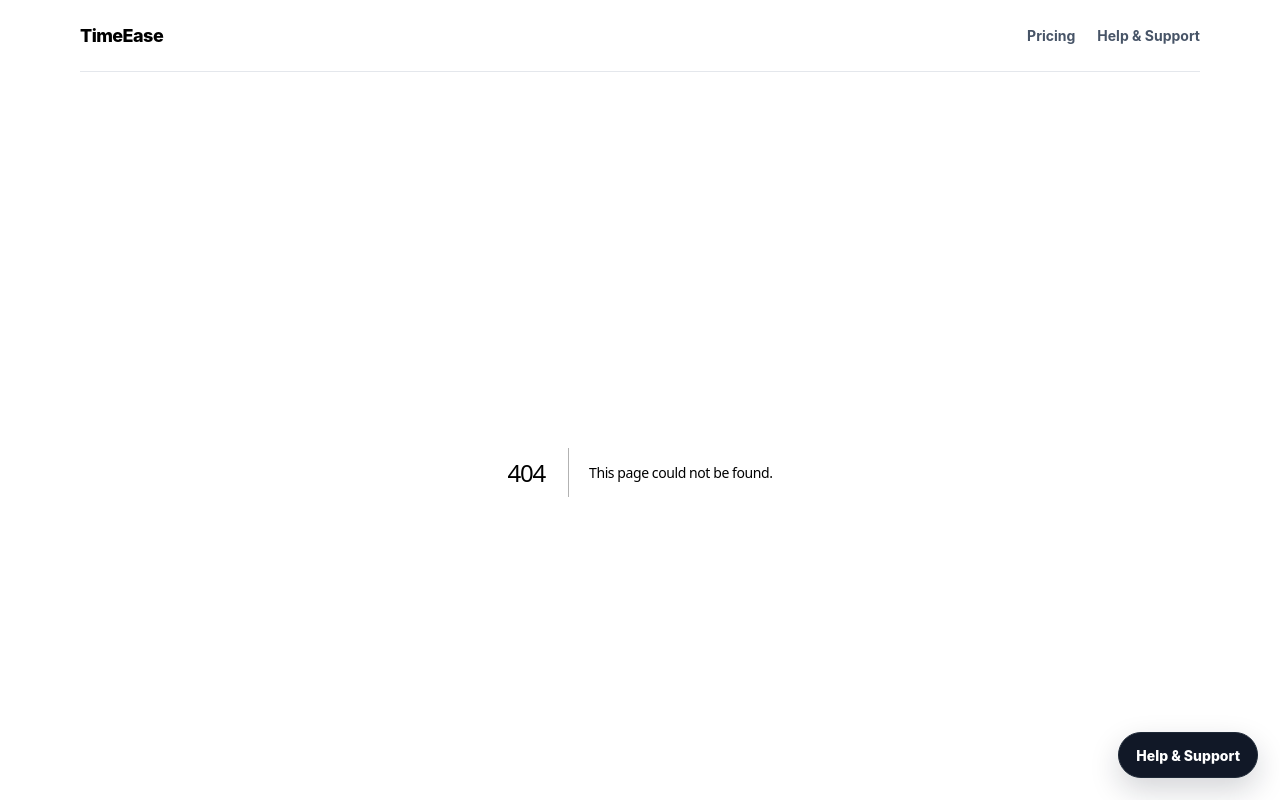
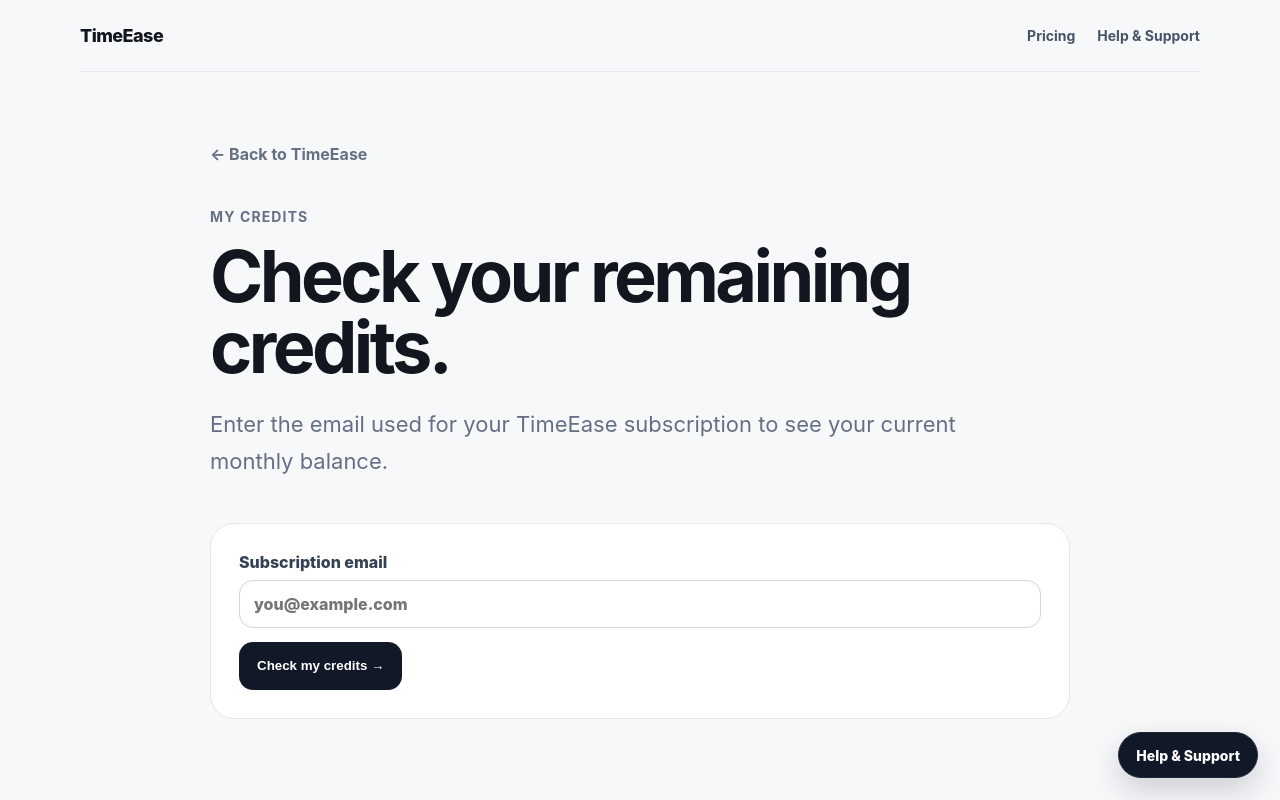
Before and after one commit to goplanetdigital/timeease-web, a Next.js app: page /credits in a window 1280 px wide. Before the commit this address had no page. Shown: the top 800 px of the page. Built offline with nearby package versions, Linux system fonts and the light colour scheme.

Commit message:
Add My Credits page

```diff
--- /dev/null
+++ b/app/credits/page.tsx
@@ -0,0 +1,30 @@
+import type { Metadata } from "next";
+import Link from "next/link";
+import CreditsChecker from "./credits-checker";
+
+export const metadata: Metadata = {
+  title: "My Credits",
+  description: "Check your TimeEase monthly subscription credit balance.",
+  alternates: { canonical: "/credits" },
+};
+
+export default function CreditsPage() {
+  return (
+    <main className="page-shell article-shell">
+      <Link className="back-link" href="/">
+        ← Back to TimeEase
+      </Link>
+
+      <section className="page-header">
+        <div className="eyebrow">My Credits</div>
+        <h1>Check your remaining credits.</h1>
+        <p className="article-intro">
+          Enter the email used for your TimeEase subscription to see your current
+          monthly balance.
+        </p>
+      </section>
+
+      <CreditsChecker />
+    </main>
+  );
+}
```
